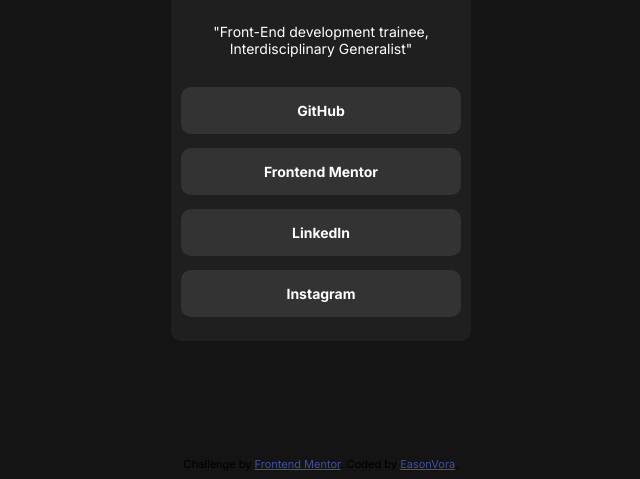
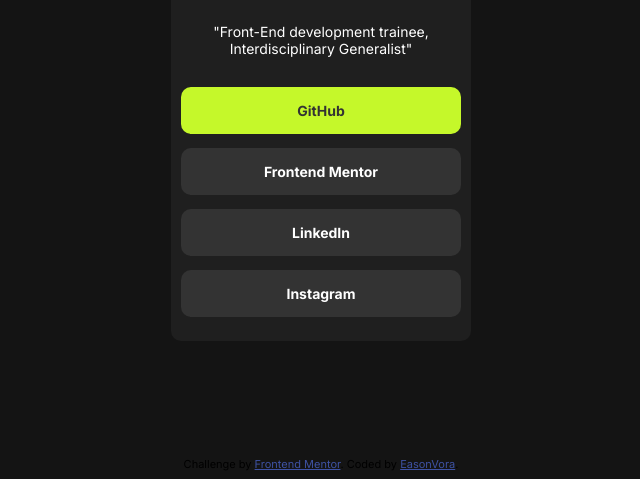
Before and after one commit to EasonVora/social-links-profile-main, a plain HTML site: page social-links-profile-main/index.html in a window 1280 px wide. In both pictures the pointer is over the element "GitHub". Shown: the part 337-816 px from the top of the page, without its empty margins (319-959 px from the left). Drawn offline with Linux system fonts and the light colour scheme.

Commit message:
active states - readme template update

```diff
--- a/social-links-profile-main/styles.css
+++ b/social-links-profile-main/styles.css
@@ -29,6 +29,10 @@ h3 {
     padding: 15px;
     border-radius: 10px;
 }
+h3:hover {
+    background-color: hsl(75, 94%, 57%);
+    color: hsl(0, 0%, 20%);
+}
 p {
     margin: 30px
 }
```
Also changed, not shown: social-links-profile-main/assets/images/Screenshots/Screenshot-Solution-Desktop.png (added), 1 other file.
